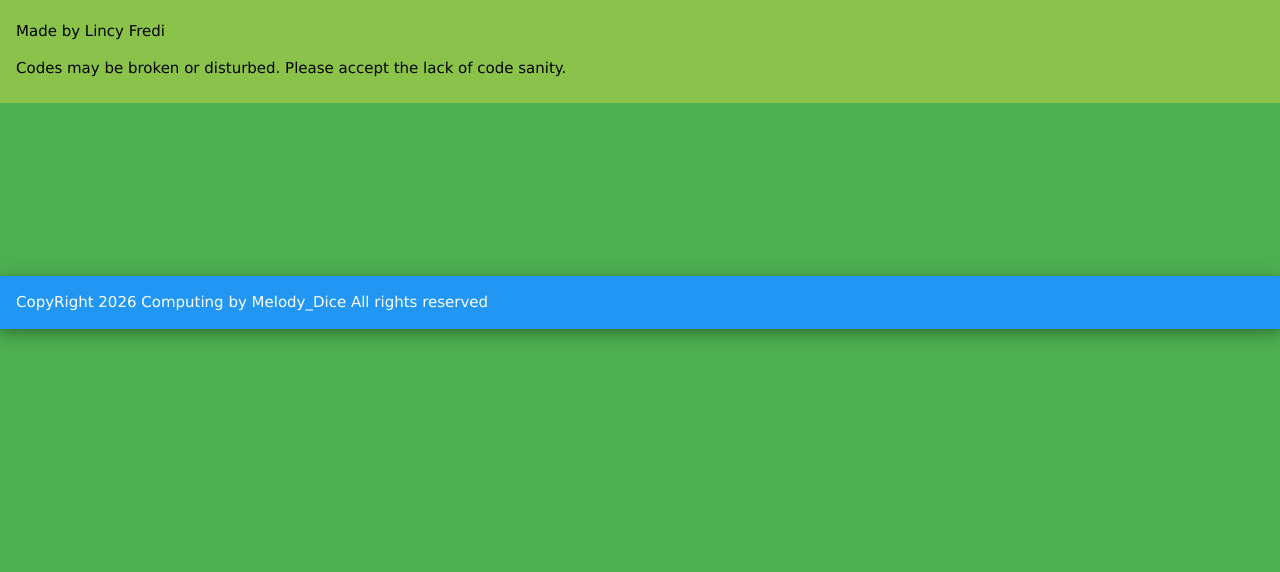
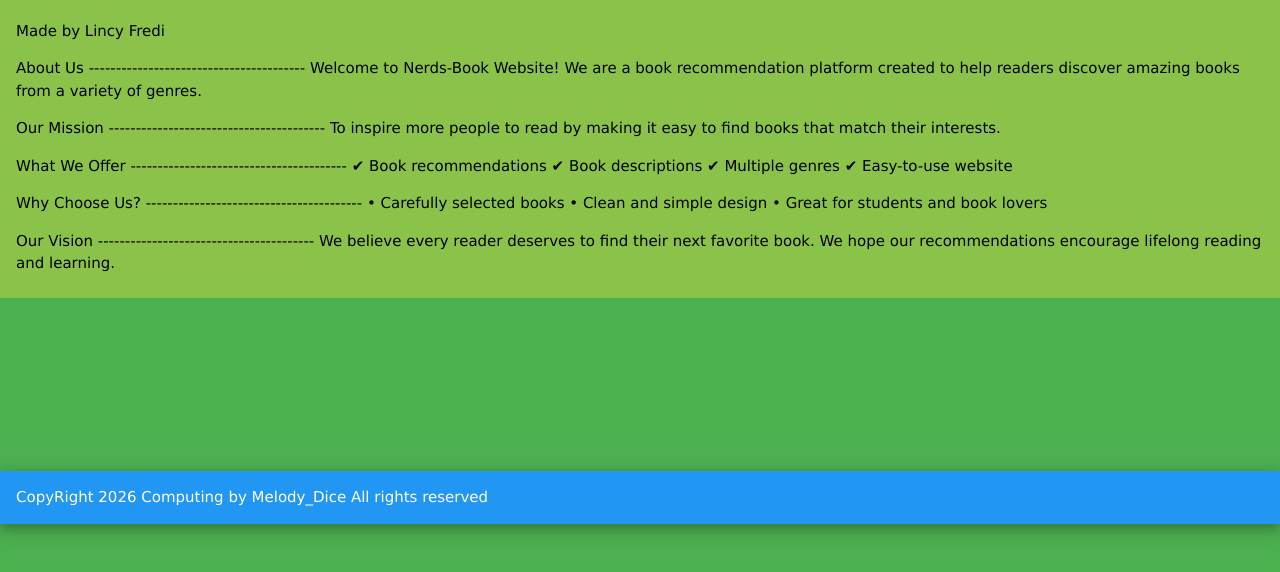
Before and after one commit to LincyFredi/Lin-Htut-Aung, a plain HTML site: page about.html in a window 1280 px wide. Shown: the part 142-714 px from the top of the page. Drawn offline with nearby package versions, Linux system fonts and the light colour scheme.

Commit message:
Add files via upload

```diff
--- a/about.html
+++ b/about.html
@@ -22,7 +22,43 @@
 
 <section class = "w3-bar w3-light-green w3-padding">
 <p class="w3-monospace">Made by Lincy Fredi</p>
-<p class="w3-monospace">Codes may be broken or disturbed. Please accept the lack of code sanity.</p>
+<p class="w3-monospace">
+About Us
+----------------------------------------
+Welcome to Nerds-Book Website! We are a
+book recommendation platform created to
+help readers discover amazing books from
+a variety of genres.
+</p>
+<p class="w3-monospace">
+Our Mission
+----------------------------------------
+To inspire more people to read by making
+it easy to find books that match their
+interests.
+</p>
+<p class="w3-monospace">
+What We Offer
+----------------------------------------
+✔ Book recommendations
+✔ Book descriptions
+✔ Multiple genres
+✔ Easy-to-use website
+</p>
+<p class="w3-monospace">
+Why Choose Us?
+----------------------------------------
+• Carefully selected books
+• Clean and simple design
+• Great for students and book lovers
+</p>
+<p class="w3-monospace">
+Our Vision
+----------------------------------------
+We believe every reader deserves to find
+their next favorite book. We hope our
+recommendations encourage lifelong reading
+and learning.</p>
 </section>
 <br><br><br><br><br><br><br>
 <footer class="w3-panel w3-blue w3-card-4">
```
